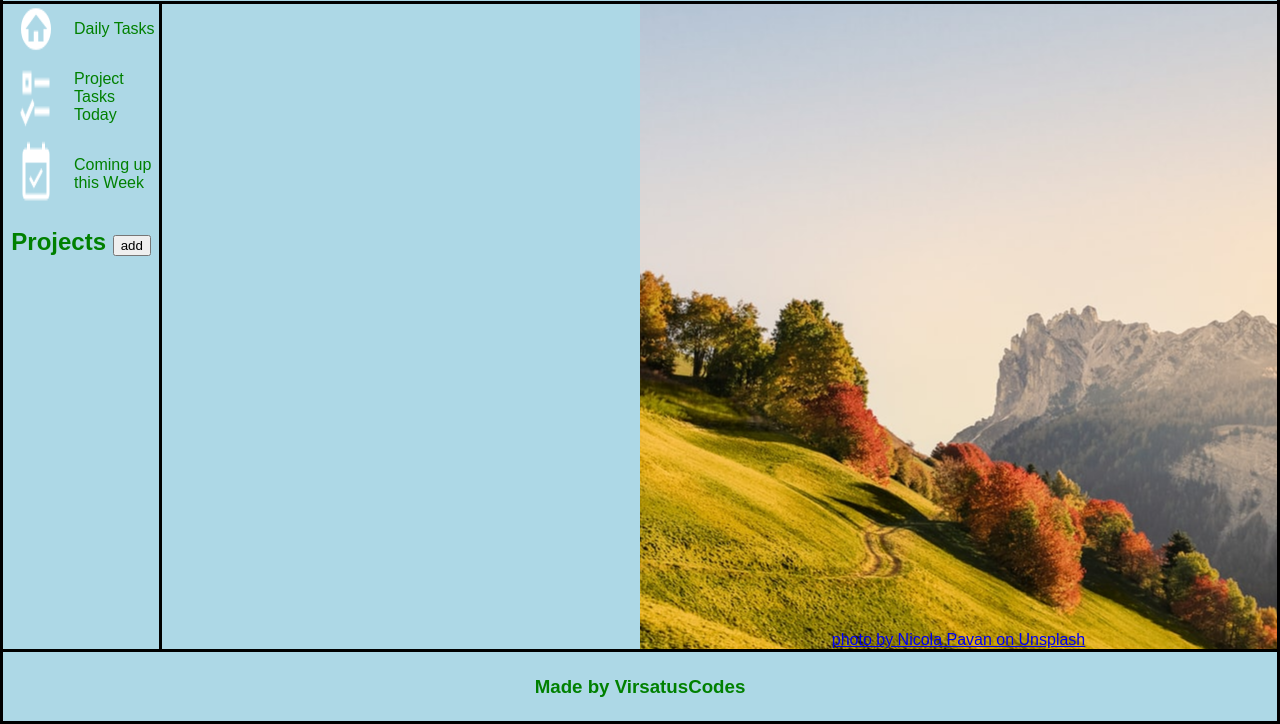
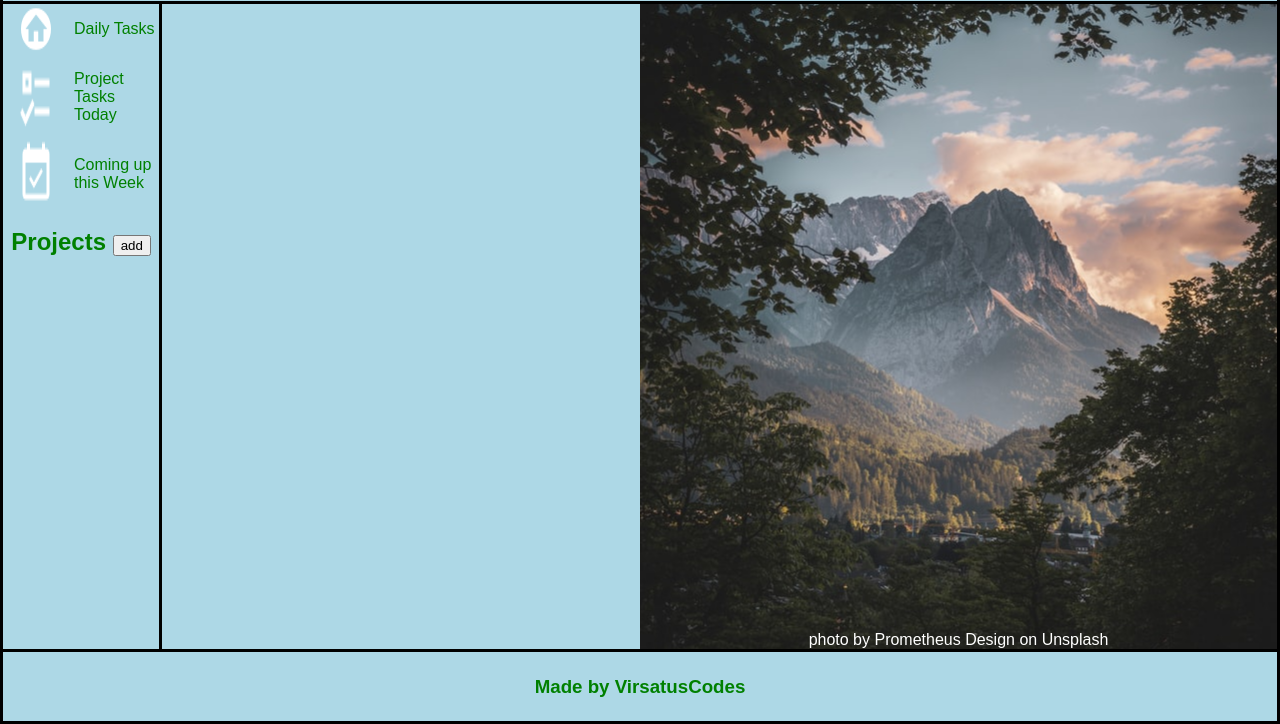
Before and after one commit to VirsatusCodes/odin-todo-list, a website built with webpack: page dist/index.html in a window 1280 px wide. Shown: the part 82-806 px from the top of the page. Built offline with nearby package versions, Linux system fonts and the light colour scheme.

Commit message:
completed imgRender runs onLoad only atm, doesnt constantly update

```diff
--- a/src/index.js
+++ b/src/index.js
@@ -5,5 +5,4 @@ import * as projects from './modules/module-projects';
 
 console.log("tessssst");
 
-image.imgClassSetter();
-image.createLink();
+image.imgRender();
--- a/src/modules/module-image.js
+++ b/src/modules/module-image.js
@@ -1,43 +1,41 @@
-export{imgClassSetter, createLink}
+export{imgRender}
 import alain from '.././img/art-alain.jpg';
 import nicola from '.././img/art-nicola.jpg';
-/* import alain from '.././img/art-alain';
-import alain from '.././img/art-alain';
-import alain from '.././img/art-alain';
-import alain from '.././img/art-alain'; */
-console.log('test 2')
+import daniel from '.././img/art-daniel.jpg';
+import road from '.././img/art-road.jpg';
+import lance from '.././img/art-lance.jpg';
+import ross from '.././img/art-ross.jpg';
+import prometheus from '.././img/art-prometheus.jpg';
 
 const imgCollection = [];
 
-const  imgCombiner = (imgUrl, artistLinks) => {
-    return {imgUrl, artistLinks}
-  };
+const  imgCombiner = (imgUrl, artistLinks, statement) => {
+    return {imgUrl, artistLinks, statement}
+};
 
-const mon =  imgCombiner(nicola, '@pavan_nicola?utm_source=unsplash&utm_medium=referral&utm_content=creditCopyText')
+const monday = imgCombiner(alain, 'https://unsplash.com/@alainpictures?utm_source=unsplash&utm_medium=referral&utm_content=creditCopyText', 'photo by Alain on Unsplash');
+const tuesday =  imgCombiner(nicola, 'https://unsplash.com/@pavan_nicola?utm_source=unsplash&utm_medium=referral&utm_content=creditCopyText', 'photo by Nicola Pavan on Unsplash' );
+const wednesday =imgCombiner(daniel, "https://unsplash.com/@danielsantorfotografia?utm_source=unsplash&utm_medium=referral&utm_content=creditCopyText", 'photo by Daniel Sánchez on Unsplash');
+const thursday =imgCombiner(road, "https://unsplash.com/es/@roadahead_2223?utm_source=unsplash&utm_medium=referral&utm_content=creditCopyText", 'photo by Road Ahead on Unsplash');
+const friday =imgCombiner(lance, "https://unsplash.com/@lancereis?utm_source=unsplash&utm_medium=referral&utm_content=creditCopyText", 'photo by Lance Reis on Unsplash');
+const saturday =imgCombiner(ross, "https://unsplash.com/@rs2photography?utm_source=unsplash&utm_medium=referral&utm_content=creditCopyText", 'photo by Ross Stone on Unsplash');
+const sunday =imgCombiner(prometheus, "https://unsplash.com/es/@prometheusdesign?utm_source=unsplash&utm_medium=referral&utm_content=creditCopyText", 'photo by Prometheus Design on Unsplash');
 
-const currentDate = new Date();
-const currentDay = currentDate.getDay();
+imgCollection.push(monday, tuesday, wednesday, thursday, friday, saturday, sunday);
 
-function imgRender(currentDay) {
+function imgRender(){
+    const currentDate = new Date();
+    const currentDay = currentDate.getDay();
 
-}
+    const img = document.querySelector('.image');
+    img.style.backgroundImage = `url(${imgCollection[currentDay].imgUrl})`;
 
-
-
-
-function imgClassSetter(){
-    const img = document.querySelector('.image');
-    img.style.backgroundImage = `url(${nicola})`;
-    return{img}
-}
-
-function createLink() {
     const symbolSpan = document.createElement("span");
     const link = document.createElement("a");
 
-    link.setAttribute('href', `https://unsplash.com/${mon.artistLinks}`);
-    link.textContent = 'photo by Nicola Pavan on Unsplash';
+    link.setAttribute('href', `${imgCollection[currentDay].artistLinks}`);
+    link.textContent = imgCollection[currentDay].statement;
 
     symbolSpan.appendChild(link);
-    imgClassSetter().img.appendChild(symbolSpan);
-  }
+    img.appendChild(symbolSpan);
+}
--- a/src/style.css
+++ b/src/style.css
@@ -71,7 +71,11 @@ body{
     color: white;
 }
 
-.image a:visited {
+a{
+    text-decoration: none;
+}
+
+.image a:visited, .image a:link {
     color: white;
   }
 
```
Also changed, not shown: dist/0e8f6e194044f0da6afd.jpg (added), dist/1a1a01a617d226c88a01.jpg (added), dist/3301fa05bb2253258210.jpg (added), dist/b78331237bbe7464fa4d.jpg (added), dist/f099aab0e85184712826.jpg (added), dist/index.bundle.js.
